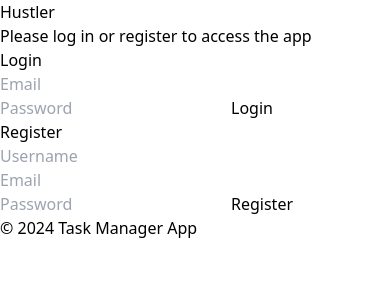
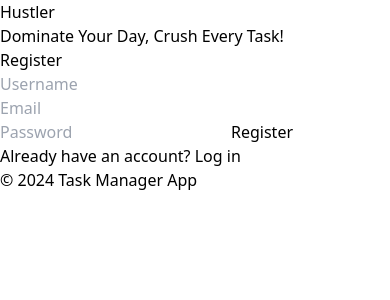
Before and after one commit to yasx50/Seequenze-Technologies, a React (Vite) app: page / in a window 390 px wide. Shown: the top 300 px of the page. Built offline with nearby package versions, Linux system fonts and the light colour scheme.

Commit message:
jo hoga dekh jayega iske bad se responsivness pe kam karunga

```diff
--- a/src/App.jsx
+++ b/src/App.jsx
@@ -50,7 +50,7 @@ function App() {
       {!isAuthenticated ? (
         <div className="flex justify-center items-center h-screen">
           <div className="flex flex-col items-center space-y-4">
-            <h2 className="text-white">Please log in or register to access the app</h2>
+            <h2 className="text-white text-xl mt-10">Dominate Your Day, Crush Every Task!</h2>
             <div className="flex flex-col space-y-4">
               <ShowLogReg/>
             </div>
--- a/src/components/ShowLogReg.jsx
+++ b/src/components/ShowLogReg.jsx
@@ -1,55 +1,55 @@
-import React from 'react';
+import React, { useState } from 'react';
 import { motion } from 'framer-motion';
 import Login from './Login';
 import Register from './Register';
 
 const ShowLogReg = () => {
+  const [isRegister, setIsRegister] = useState(true); // Track whether to show Register or Login
+
   return (
-    <div className='text-white flex justify-center items-center min-h-screen'>
-      <div className="flex flex-row gap-5">
-
-        {/* Animated Login component with smooth effect */}
+    <div className="text-white flex flex-col justify-center items-center min-h-screen p-5">
+      {/* Animated Container */}
       <motion.div
-          initial={{ opacity: 0, x: -300, scale: 0.9 }}
-          animate={{ opacity: 1, x: 0, scale: 1 }}
+        className="w-full max-w-md p-5 bg-gray-800 rounded-lg shadow-lg"
+        initial={{ opacity: 0, scale: 0.9 }}
+        animate={{ opacity: 1, scale: 1 }}
         transition={{
-            type: "spring",
-            stiffness: 120,
-            damping: 25,
-            duration: 1
-          }}
-          whileHover={{
-            scale: 1.05, // Slightly zoom in on hover
-            boxShadow: "0px 0px 15px rgba(0, 150, 255, 0.8)", // Soft glowing effect
-            transition: { duration: 0.3 }
-          }}
-        >
-          <Login />
-        </motion.div>
-
-        {/* Animated Register component with smooth effect */}
-        <motion.div
-          initial={{ opacity: 0, x: 300, scale: 0.9 }}
-          animate={{ opacity: 1, x: 0, scale: 1 }}
-          transition={{
-            type: "spring",
+          type: 'spring',
           stiffness: 120,
           damping: 25,
           duration: 1,
-            delay: 0.2
-          }}
-          whileHover={{
-            scale: 1.05, // Slightly zoom in on hover
-            boxShadow: "0px 0px 15px rgba(0, 150, 255, 0.8)", // Soft glowing effect
-            transition: { duration: 0.3 }
         }}
       >
+        {isRegister ? (
+          <div>
             <Register />
+            <p className="text-center mt-4 text-sm">
+              Already have an account?{' '}
+              <button
+                onClick={() => setIsRegister(false)}
+                className="text-blue-500 hover:underline"
+              >
+                Log in
+              </button>
+            </p>
+          </div>
+        ) : (
+          <div>
+            <Login />
+            <p className="text-center mt-4 text-sm">
+              Don't have an account?{' '}
+              <button
+                onClick={() => setIsRegister(true)}
+                className="text-blue-500 hover:underline"
+              >
+                Register
+              </button>
+            </p>
+          </div>
+        )}
       </motion.div>
-
-      </div>
     </div>
   );
-}
+};
 
 export default ShowLogReg;
```
Also changed, not shown: 1 other file (tests, documents, lock files or other folders). Lines whose indentation alone changed are shown as unchanged.
